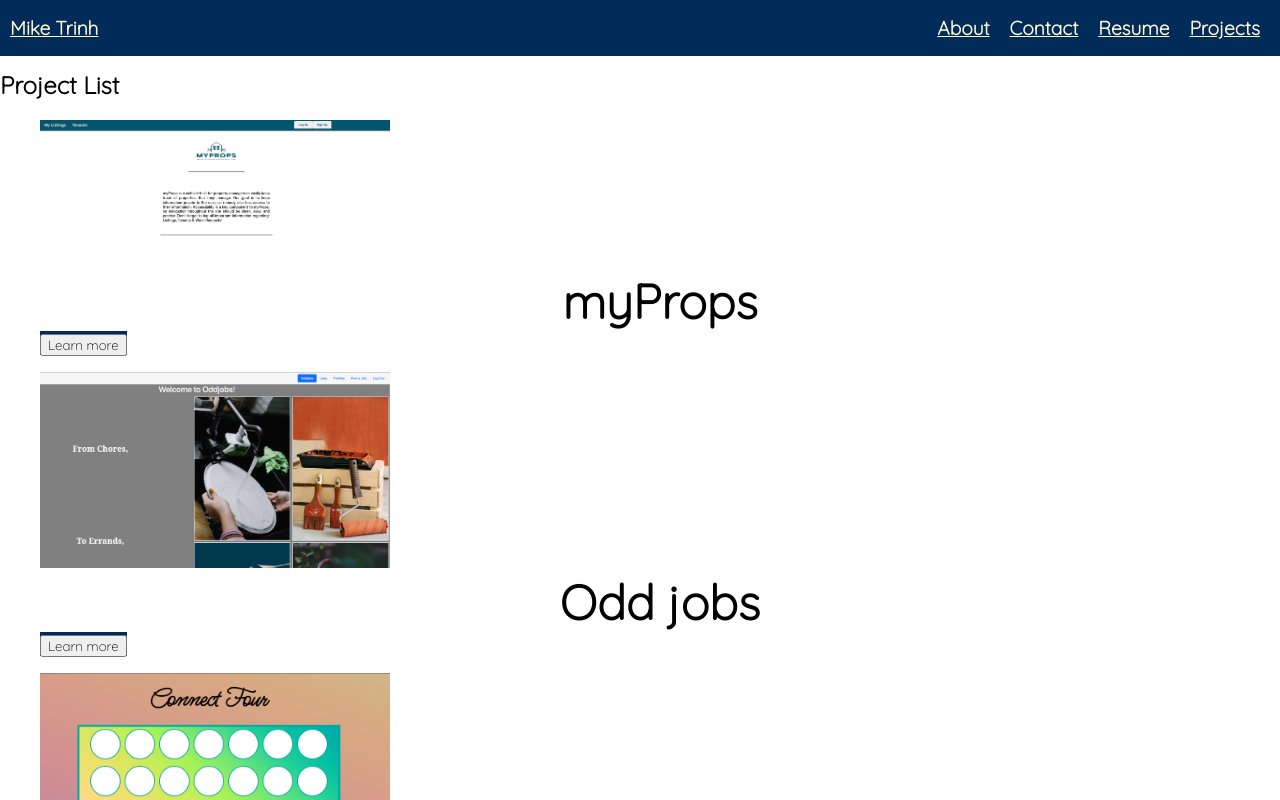
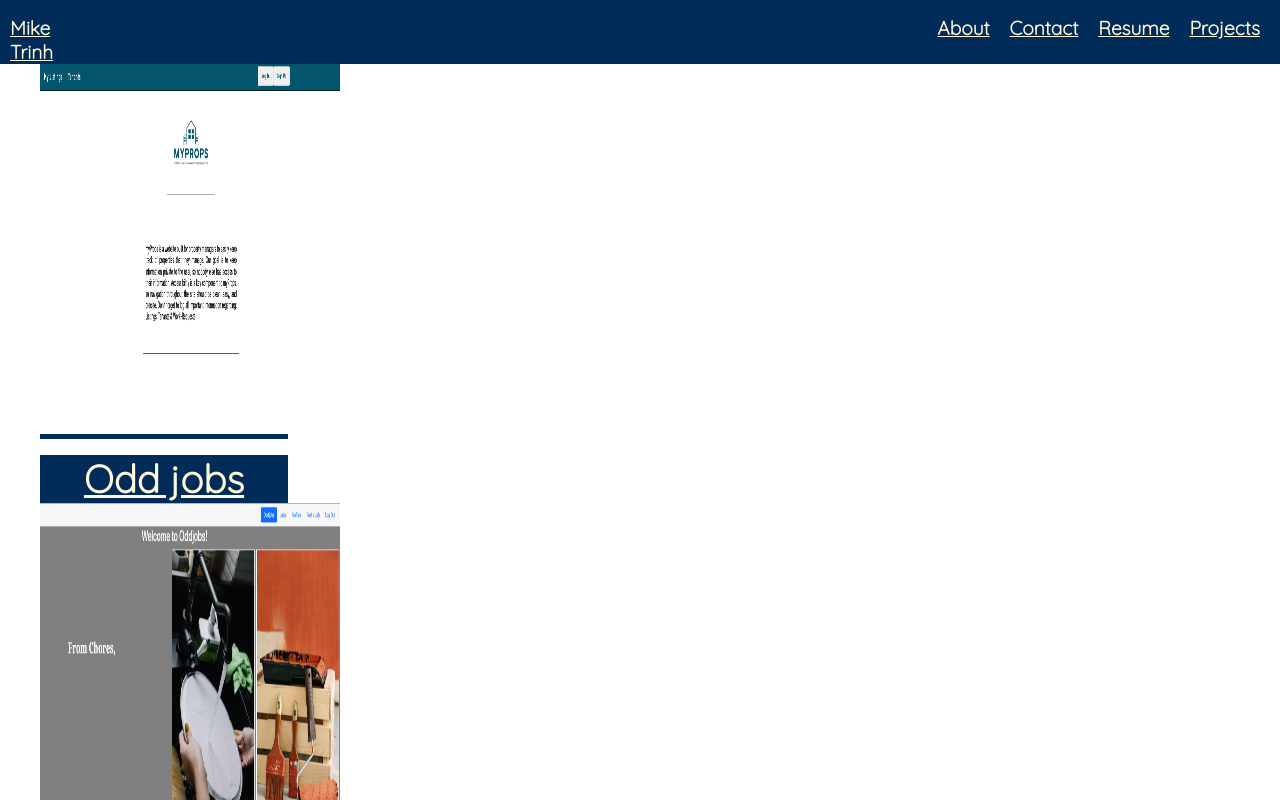
Before and after one commit to hieptrinh96/react-portfolio, a React (Create React App) app: page /projects in a window 1280 px wide. Shown: the top 800 px of the page. Built offline with nearby package versions, Linux system fonts and the light colour scheme.

Commit message:
changing projects

```diff
--- a/package.json
+++ b/package.json
@@ -6,7 +6,9 @@
     "@testing-library/jest-dom": "^5.16.5",
     "@testing-library/react": "^13.4.0",
     "@testing-library/user-event": "^13.5.0",
+    "bootstrap": "^5.2.2",
     "react": "^18.2.0",
+    "react-bootstrap": "^2.6.0",
     "react-dom": "^18.2.0",
     "react-router-dom": "^6.4.2",
     "react-scripts": "5.0.1",
--- a/src/App.css
+++ b/src/App.css
@@ -41,8 +41,3 @@
     transform: rotate(360deg);
   }
 }
-
-img {
-  width: 350px;
-  height: auto;
-}
--- a/src/App.jsx
+++ b/src/App.jsx
@@ -7,6 +7,7 @@ import './App.css';
 import Resume from './pages/Resume';
 import Projects from './pages/Projects';
 import ProjectDetails from './pages/ProjectDetails';
+
 function App() {
   return (
     <>
--- a/src/components/Navbar/NavBar.jsx
+++ b/src/components/Navbar/NavBar.jsx
@@ -1,5 +1,6 @@
 import { Link } from "react-router-dom"
 import './NavBar.css'
+
 function NavBar() {
   return (
     <nav>
--- a/src/components/ProjectList.jsx
+++ b/src/components/ProjectList.jsx
@@ -1,8 +1,7 @@
-import ProjectPreview from './ProjectPreview'
+import ProjectPreview from './ProjectPreview/ProjectPreview'
 const ProjectList = (props) => {
   return (
     <>
-      <h2>Project List</h2>
       {props.projects.map(project =>
         <ul key={project.title}>
           <ProjectPreview
--- a/src/components/ProjectPreview.jsx
+++ /dev/null
@@ -1,23 +0,0 @@
-import hyphenWord from "../utilities/hyphenateWords";
-import { Link } from "react-router-dom";
-
-const ProjectPreview = (props) => {
-  const urlPath = hyphenWord(props.projectTitle)
-  return (
-    <>
-      <div>
-        <img src={props.projectImage} alt={props.projectTitle} />
-        <section>
-          <h3>{props.projectTitle}</h3>
-          <Link
-            to={`/projects/${urlPath}`}
-          >
-            <button>Learn more</button>
-          </Link>
-        </section>
-      </div>
-    </>
-  );
-}
-
-export default ProjectPreview;
--- /dev/null
+++ b/src/components/ProjectPreview/ProjectPreview.css
@@ -0,0 +1,33 @@
+/* .project-container {
+  display: flex;
+  flex-direction: column;
+  justify-content: center;
+  align-items: center;
+  background-color: #737687;
+}
+
+.image-container {
+  display: flex;
+  flex-direction: column;
+  align-items: center;
+}
+
+.image-container>a {
+  background-color: white;
+}
+
+.image-container>img {
+  width: 400px;
+  height: 370px;
+}
+
+ul {
+  margin: 0;
+  padding-left: 0;
+} */
+
+a {
+  display: flex;
+  width: 20%;
+  flex-direction: column;
+}
--- /dev/null
+++ b/src/components/ProjectPreview/ProjectPreview.jsx
@@ -0,0 +1,20 @@
+import hyphenWord from "../../utilities/hyphenateWords";
+import { Link } from "react-router-dom";
+import './ProjectPreview.css'
+const ProjectPreview = (props) => {
+  const urlPath = hyphenWord(props.projectTitle)
+  return (
+    <Link
+      to={`/projects/${urlPath}`}
+    >
+      <div className="project-container">
+        <div className="image-container">
+          <h3>{props.projectTitle}</h3>
+          <img src={props.projectImage} alt={props.projectTitle} />
+        </div>
+      </div>
+    </Link>
+  );
+}
+
+export default ProjectPreview;
--- a/src/pages/About/About.css
+++ b/src/pages/About/About.css
@@ -10,6 +10,11 @@
 
 .info-container>img {
   border: 5px solid #FFF7D6;
+}
+
+img {
+  width: 300px;
+  height: 370px;
 }
 
 h3,
@@ -29,9 +34,9 @@ p {
 }
 
 h3 {
-  font-size: 3em;
+  font-size: 2em;
 }
 
 .description>p {
-  font-size: 1.5em;
+  font-size: 1em;
 }
--- a/src/pages/Projects.jsx
+++ b/src/pages/Projects.jsx
@@ -3,7 +3,6 @@ import { projects } from '../data/project'
 const Projects = () => {
   return (
     <>
-      <h2>Projects</h2>
       <ProjectList projects={projects} />
     </>
   );
```
Also changed, not shown: 1 other file (tests, documents, lock files or other folders).
